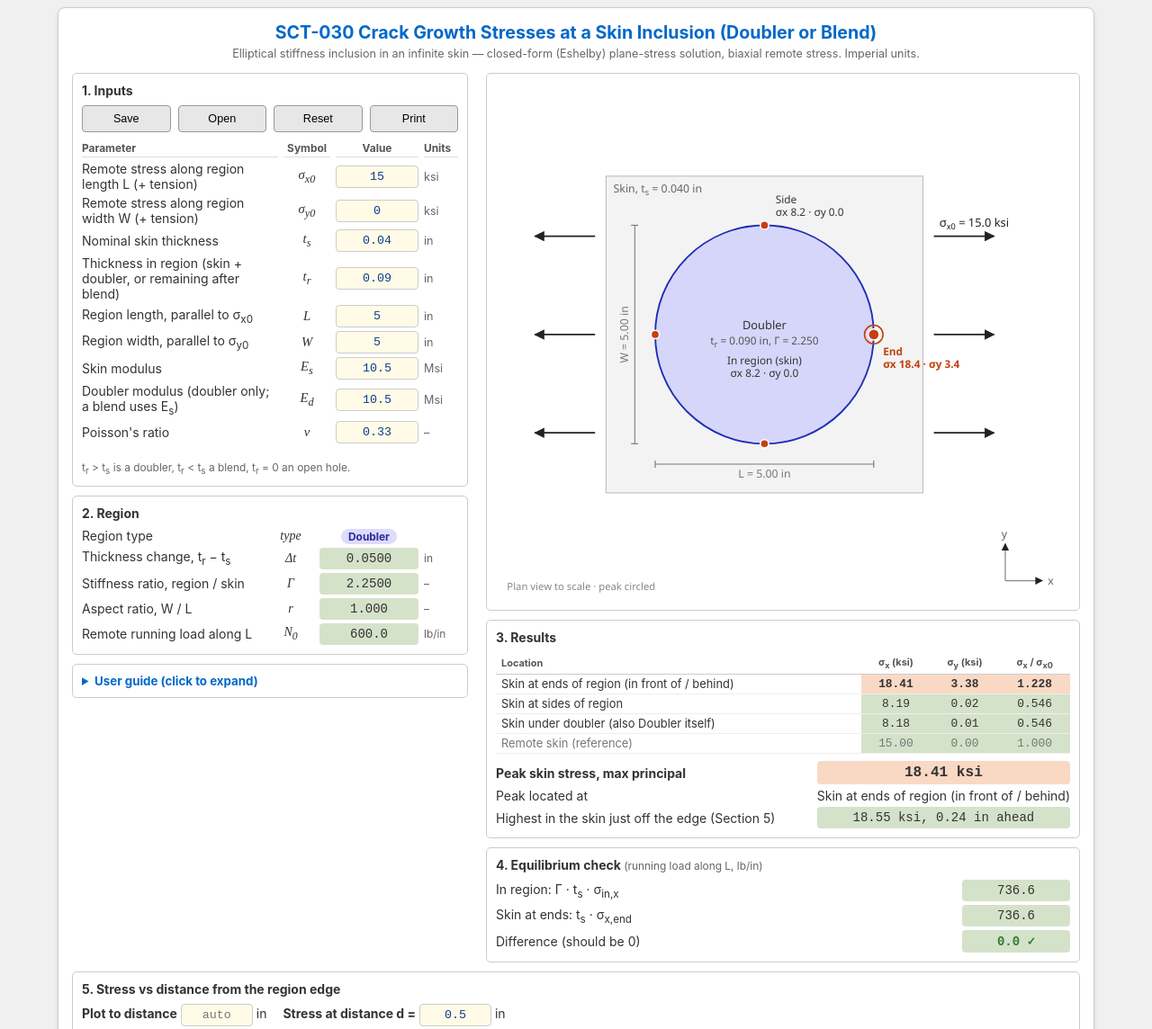
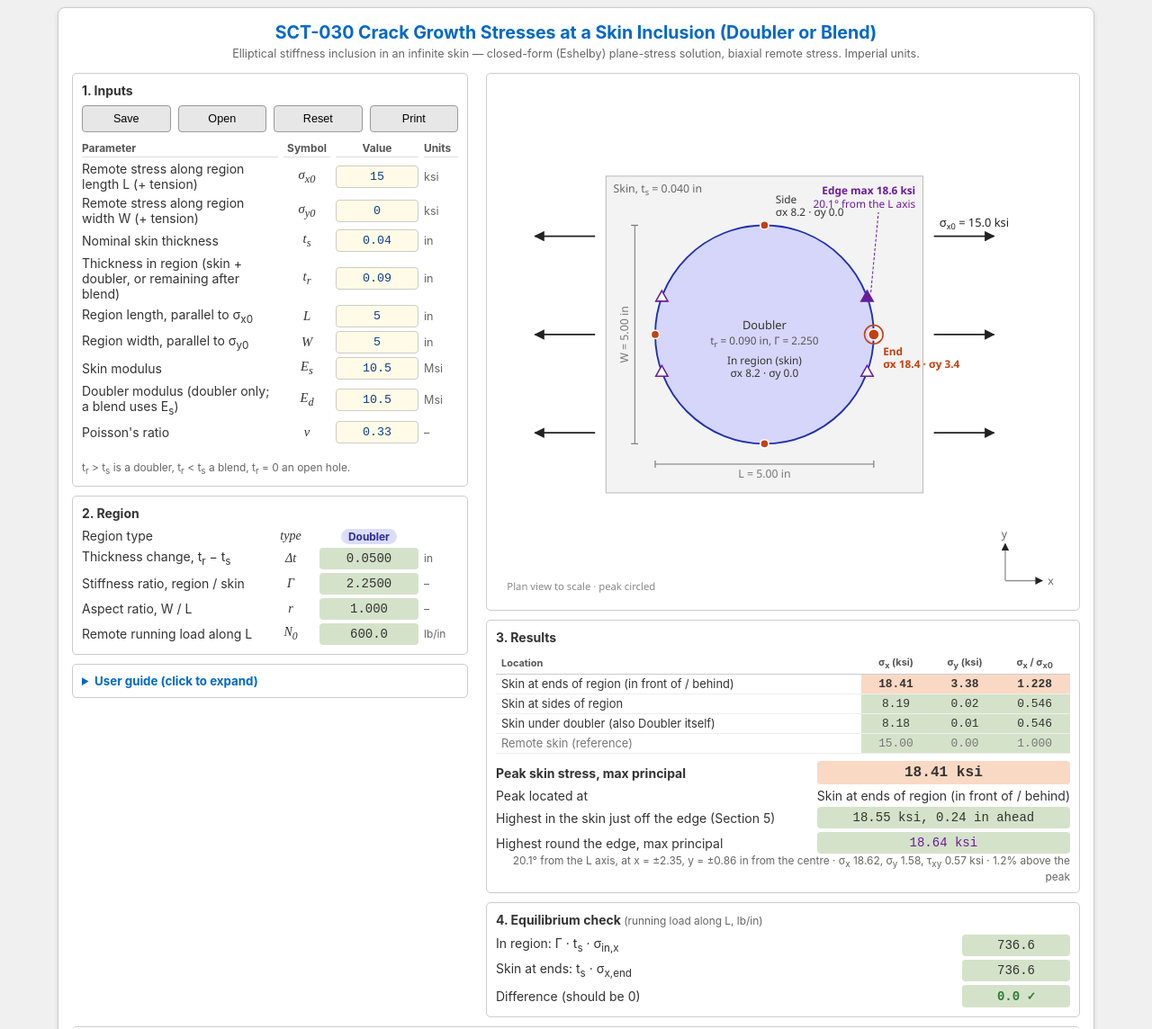
Before and after one commit to dyjoso/engineering-tools, a plain HTML site: page tools/doubler-blend/index.html in a window 1280 px wide. Shown: the top 1144 px of the page at 90% size. Drawn offline with Linux system fonts and the light colour scheme.

Commit message:
SCT-030: show the highest skin stress round the edge; move to Validated
- Section 3 adds "Highest round the edge, max principal" with its angle from
  the L axis and x, y position, marked on the plan (all four symmetric points).
  Closed form from the same edge conditions as the ends and sides. The reported
  peak is unchanged (ends / sides / region): the ellipse already over-predicts
  a rectangular doubler, so the edge value is for information.
- Verification panel notes the independent FE validation (10 Quad8 models,
  within 0.3% everywhere compared).
- Tests: edge stress = ends/sides at 0/90 deg, = exterior field at any edge
  point, edge peak is the true maximum, and matches the FE (974 checks).
- Home page: card moved to Validated Tools.

Co-Authored-By: Claude Opus 5.5 <noreply@anthropic.com>

```diff
--- a/tools/doubler-blend/index.html
+++ b/tools/doubler-blend/index.html
@@ -430,7 +430,11 @@
                                 region <em>ends</em> (on the &sigma;<sub>x0</sub> axis), <em>sides</em> (on the
                                 &sigma;<sub>y0</sub> axis) and <em>within</em> the region. At these points
                                 &sigma;<sub>x</sub> and &sigma;<sub>y</sub> are principal stresses by symmetry. The
-                                peak is the largest of them. Section 5 gives the skin stress at any distance from the
+                                peak is the largest of them. <em>Highest round the edge</em> is the largest principal
+                                anywhere on the edge (exact for the ellipse): for a doubler under mainly one-way load
+                                it lies between the end and the side, a few % above the end value. It is shown for
+                                information &mdash; the ellipse already over-predicts a rectangular doubler &mdash;
+                                and is marked &#9650; on the plan. Section 5 gives the skin stress at any distance from the
                                 edge &mdash; for a crack growing away from the doubler end, for example. Save / Open
                                 keep the inputs as a .json file.</p>
                         </div>
@@ -461,6 +465,9 @@
                         <span>Peak located at</span><span id="r-peak-loc" style="text-align:right"></span>
                         <span id="r-off-label" style="display:none">Highest in the skin just off the edge (Section 5)</span>
                         <span id="r-off" class="result-value" style="display:none"></span>
+                        <span>Highest round the edge, max principal</span>
+                        <span id="r-edge" class="result-value" style="color:#6a1b9a"></span>
+                        <span id="r-edge-at" class="hint" style="grid-column:1 / -1;text-align:right;margin-top:-4px"></span>
                     </div>
                 </div>
 
@@ -563,7 +570,13 @@
                     <table class="res" id="verif-a3"></table>
                     <p></p>
                     <table class="res" id="verif-a4"></table>
-                    <p class="hint" id="verif-summary" style="margin-bottom:0"></p>
+                    <p class="hint" id="verif-summary"></p>
+                    <p style="margin-bottom:0"><strong>Independent FE validation.</strong> Ten finite-element models
+                        (Quad8, quarter models, mesh- and domain-converged) covering doublers (Γ = 2&ndash;4), blends
+                        (Γ = 0.5&ndash;0.75) and holes, W/L = 0.25&ndash;2 and biaxial ratios &minus;0.5 to 0.5. They
+                        agree with this tool to within 0.3% at the ends, sides and region, along both stress-vs-distance
+                        lines, at the off-edge peak and at the highest point round the edge. Models and summary sheet:
+                        SCT-030 Validation.</p>
                 </div>
             </details>
         </div>
@@ -778,6 +791,48 @@
         ['Blend t_r = 0.020, 5.0 × 5.0, σy0 = 0', 0.020, 5, 5, 0, 'sides', 22.50, 21.74, -0.01, 0.28],
         ['', 0.020, 5, 5, 0, 'region', 22.49, 22.57, -0.02, -0.03],
     ];
+
+    // ── Skin stress round the edge ─────────────────────────────────────────────
+    // At any edge point the skin stress follows from the uniform region state, exactly as at the
+    // ends and sides: the running load across the edge is continuous (σnn and σns in the skin =
+    // Γ × the region stress) and the strain along the edge is continuous
+    // (σss = E·ε_ss,in + ν·σnn). t is the ellipse parameter: x = (L/2) cos t, y = (W/2) sin t.
+    /** Skin stress {sx, sy, txy, s1, x, y, ang} (ksi, in, deg) on the region edge at parameter t. */
+    function edgeStress(p, res, t) {
+        const a = p.L / 2, b = p.W / 2, x = a * Math.cos(t), y = b * Math.sin(t);
+        const nn = Math.hypot(b * Math.cos(t), a * Math.sin(t));
+        const nx = b * Math.cos(t) / nn, ny = a * Math.sin(t) / nn;     // outward normal
+        const tx = -ny, ty = nx;                                         // tangent
+        const G = res.Gamma;
+        const snn = G * (nx * nx * res.sinx + ny * ny * res.siny);
+        const sns = G * (nx * tx * res.sinx + ny * ty * res.siny);
+        const sss = tx * tx * res.Eeinx + ty * ty * res.Eeiny + p.nu * snn;
+        const sx = snn * nx * nx + sss * tx * tx + 2 * sns * nx * tx;
+        const sy = snn * ny * ny + sss * ty * ty + 2 * sns * ny * ty;
+        const txy = snn * nx * ny + sss * tx * ty + sns * (nx * ty + ny * tx);
+        const s1 = (sx + sy) / 2 + Math.hypot((sx - sy) / 2, txy);
+        return { sx, sy, txy, s1, x, y, t, ang: Math.atan2(y, x) * 180 / Math.PI };
+    }
+
+    /** Highest skin max principal anywhere round the edge (one quadrant; symmetric). The ends
+     *  and sides are the t = 0 and 90° points, so this is never below them. */
+    function edgePeak(p, res) {
+        const n = 360;
+        let k = 0, best = edgeStress(p, res, 0);
+        for (let i = 1; i <= n; i++) {
+            const e = edgeStress(p, res, i / n * Math.PI / 2);
+            if (e.s1 > best.s1) { best = e; k = i; }
+        }
+        if (k > 0 && k < n) {                                // refine (golden section)
+            let lo = (k - 1) / n * Math.PI / 2, hi = (k + 1) / n * Math.PI / 2;
+            for (let it = 0; it < 60; it++) {
+                const m1 = hi - (hi - lo) * 0.618, m2 = lo + (hi - lo) * 0.618;
+                if (edgeStress(p, res, m1).s1 < edgeStress(p, res, m2).s1) lo = m1; else hi = m2;
+            }
+            best = edgeStress(p, res, (lo + hi) / 2);
+        }
+        return best;
+    }
     // ENGINE-END
     </script>
 
@@ -865,6 +920,16 @@
         document.getElementById('r-peak-loc').textContent = res.peakAt === 'region'
             ? (res.type === 'Blend' ? 'Skin in blend region (thinned)' : 'Skin under doubler') : LOC[res.peakAt];
 
+        // highest round the edge: for information (the ellipse already over-predicts a rectangular doubler)
+        const ep = edgePeak(p, res);
+        res.edge = ep;
+        document.getElementById('r-edge').textContent = fmt(ep.s1) + ' ksi';
+        const where = ep.ang < 0.05 ? 'at the ends (same as above)' : ep.ang > 89.95 ? 'at the sides (same as above)'
+            : `${fmt(ep.ang, 1)}° from the L axis, at x = ±${fmt(ep.x, 2)}, y = ±${fmt(ep.y, 2)} in from the centre`;
+        document.getElementById('r-edge-at').innerHTML = `${where} · σ<sub>x</sub> ${fmt(ep.sx)}, σ<sub>y</sub> ${fmt(ep.sy)}, ` +
+            `τ<sub>xy</sub> ${fmt(Math.abs(ep.txy))} ksi` + (ep.s1 > res.peak + 0.005
+            ? ` · ${fmt(100 * (ep.s1 / res.peak - 1), 1)}% above the peak` : '');
+
         // equilibrium
         const eq = res.equilibrium;
         document.getElementById('e-in').textContent = fmt(eq.inRegion, 1);
@@ -932,6 +997,21 @@
         s += label(cx + a + 10, cy + 22, 'start', 'End', res.ends, res.peakAt === 'ends');
         s += label(cx + 12, cy - b - 24, 'start', 'Side', res.sides, res.peakAt === 'sides');
         if (res.region) s += label(cx, cy + 32, 'middle', 'In region (skin)', res.region, res.peakAt === 'region');
+        // highest round the edge, when it lies between the end and the side (all four symmetric points)
+        const ep = res.edge;
+        if (ep && ep.ang > 0.05 && ep.ang < 89.95) {
+            const sc = u / half, purple = '#6a1b9a';
+            for (const [sx_, sy_] of [[1, 1], [-1, 1], [1, -1], [-1, -1]]) {
+                const X = cx + sx_ * ep.x * sc, Y = cy - sy_ * ep.y * sc;
+                s += `<path d="M${X},${Y - 7} L${X + 6.5},${Y + 4.5} L${X - 6.5},${Y + 4.5} z" fill="${sx_ > 0 && sy_ > 0 ? purple : '#fff'}" stroke="${purple}" stroke-width="1.5"/>`;
+            }
+            // label in the free top-right corner of the skin, with a leader to the marker
+            const X = cx + ep.x * sc, Y = cy - ep.y * sc, lx = cx + pw - 8, ly = cy - ph + 20;
+            s += `<line x1="${X + 4}" y1="${Y - 5}" x2="${lx - 40}" y2="${ly + 19}" stroke="${purple}" stroke-width="1" stroke-dasharray="3 2"/>
+              <g font-size="11.5" fill="${purple}" font-weight="700" text-anchor="end">
+               <text x="${lx}" y="${ly}">Edge max ${fmt(ep.s1, 1)} ksi</text>
+               <text x="${lx}" y="${ly + 14}" font-weight="400">${fmt(ep.ang, 1)}° from the L axis</text></g>`;
+        }
         // axes
         s += `<g stroke="#888" stroke-width="1.2"><line x1="${Wd - 70}" y1="${Ht - 22}" x2="${Wd - 30}" y2="${Ht - 22}" marker-end="url(#ah)"/>
                <line x1="${Wd - 70}" y1="${Ht - 22}" x2="${Wd - 70}" y2="${Ht - 62}" marker-end="url(#ah)"/></g>
```
Also changed, not shown: index.html (+13 -13 lines), tools/doubler-blend/tests/run-tests.mjs (+31 -1 lines).
